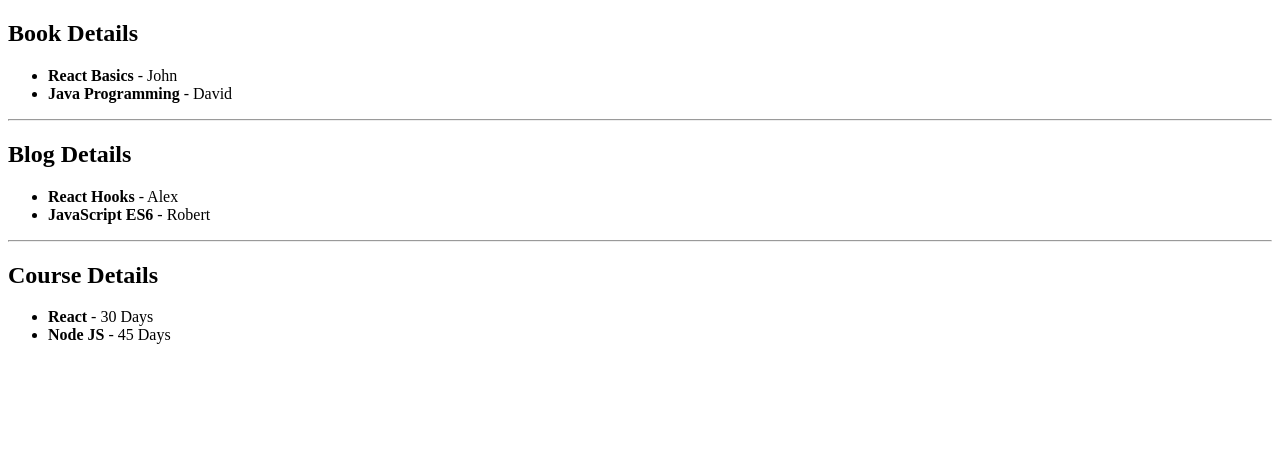
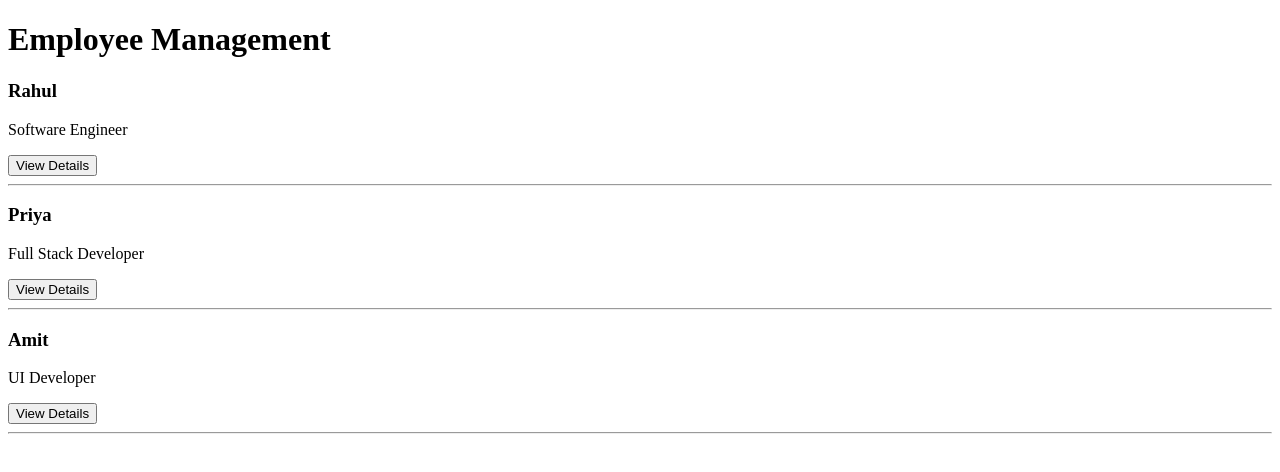
Before and after one commit to Manuha656/Cognizant_Java-FSE, a React (Create React App) app in the folder Deepskilling/React/reactproject/: page / in a window 1280 px wide. Shown: the top 472 px of the page. Built offline with nearby package versions, Linux system fonts and the light colour scheme.

Commit message:
React task 14

```diff
--- a/Deepskilling/React/reactproject/src/App.js
+++ b/Deepskilling/React/reactproject/src/App.js
@@ -17,6 +17,7 @@ import EventExamples from "./task11/EventExamples";
 import CurrencyConvertor from "./task11/CurrencyConvertor";
 import TicketBooking from "./task12/TicketBooking";
 import Blogger from "./task13/Blogger";
+import EmployeeManagement from "./task14/EmployeeManagement";
 
 function App() {
   // let flag = false;
@@ -82,8 +83,9 @@ function App() {
       <EventExamples/>
       <hr/>
       <CurrencyConvertor/>
-      <TicketBooking/> */}
-      <Blogger/>
+      <TicketBooking/>
+      <Blogger/> */}
+      <EmployeeManagement/>
     </div>
   )
 }
--- /dev/null
+++ b/Deepskilling/React/reactproject/src/task14/EmployeeCard.js
@@ -0,0 +1,23 @@
+import React, { useContext } from "react";
+import ThemeContext from "./ThemeContext";
+
+function EmployeeCard(props) {
+
+    const theme = useContext(ThemeContext);
+
+    return (
+        <div>
+            <h3>{props.employee.name}</h3>
+
+            <p>{props.employee.designation}</p>
+
+            <button className={theme}>
+                View Details
+            </button>
+
+            <hr />
+        </div>
+    );
+}
+
+export default EmployeeCard;
--- /dev/null
+++ b/Deepskilling/React/reactproject/src/task14/EmployeeManagement.js
@@ -0,0 +1,47 @@
+import React from "react";
+import ThemeContext from "./ThemeContext";
+import EmployeesList from "./EmployeesList";
+
+class EmployeeManagement extends React.Component {
+
+    constructor() {
+        super();
+
+        this.state = {
+            theme: "light",
+            employees: [
+                {
+                    id: 1,
+                    name: "Rahul",
+                    designation: "Software Engineer"
+                },
+                {
+                    id: 2,
+                    name: "Priya",
+                    designation: "Full Stack Developer"
+                },
+                {
+                    id: 3,
+                    name: "Amit",
+                    designation: "UI Developer"
+                }
+            ]
+        };
+    }
+
+    render() {
+        return (
+            <ThemeContext.Provider value={this.state.theme}>
+                <div>
+                    <h1>Employee Management</h1>
+
+                    <EmployeesList
+                        employees={this.state.employees}
+                    />
+                </div>
+            </ThemeContext.Provider>
+        );
+    }
+}
+
+export default EmployeeManagement;
--- /dev/null
+++ b/Deepskilling/React/reactproject/src/task14/EmployeesList.js
@@ -0,0 +1,17 @@
+import React from "react";
+import EmployeeCard from "./EmployeeCard";
+
+function EmployeesList(props) {
+    return (
+        <div>
+            {props.employees.map((emp) => (
+                <EmployeeCard
+                    key={emp.id}
+                    employee={emp}
+                />
+            ))}
+        </div>
+    );
+}
+
+export default EmployeesList;
--- /dev/null
+++ b/Deepskilling/React/reactproject/src/task14/ThemeContext.js
@@ -0,0 +1,5 @@
+import { createContext } from "react";
+
+const ThemeContext = createContext("light");
+
+export default ThemeContext;
```
